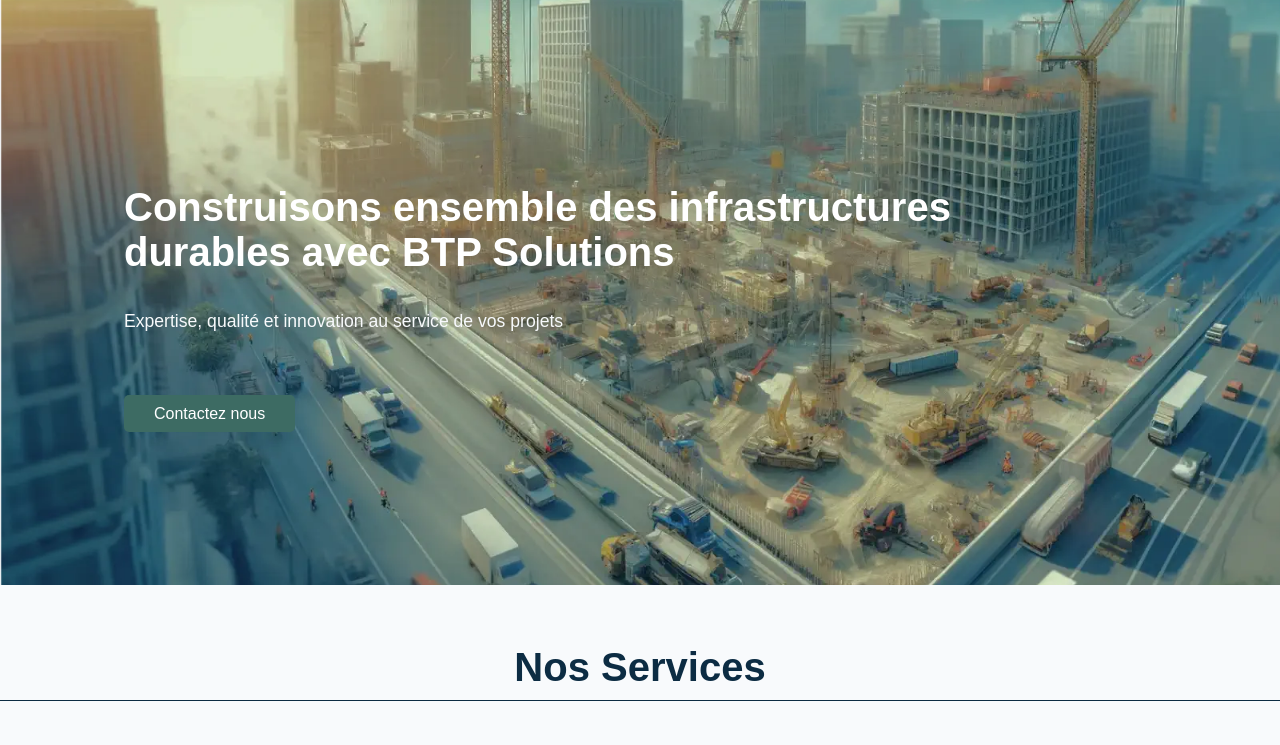
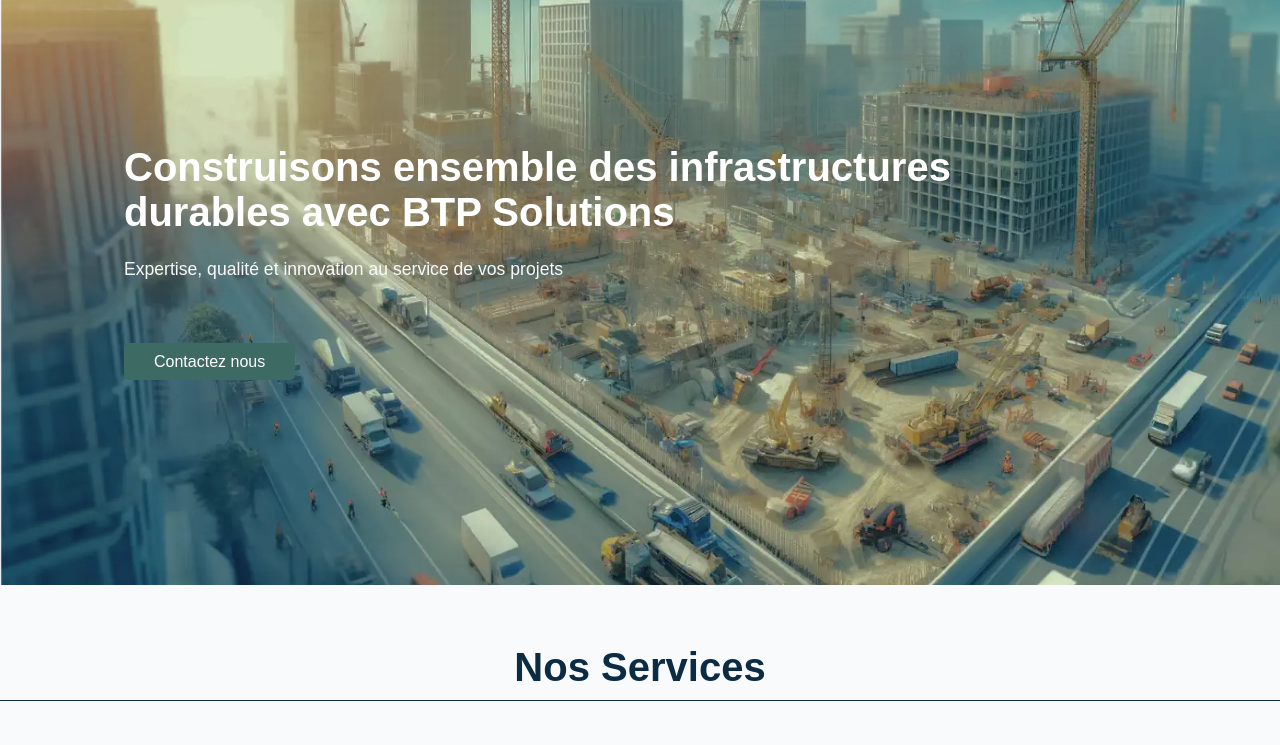
Before and after one commit to MohamedSoumare/Site-BTP-Solutions, a plain HTML site: page index.html in a window 1280 px wide. Shown: the part 55-800 px from the top of the page. Drawn offline with Linux system fonts and the light colour scheme.

Commit message:
update file now

```diff
--- a/assets/css/styles.css
+++ b/assets/css/styles.css
@@ -68,14 +68,14 @@ header{
 /*************************************************Acceuil Header**************************************************/
 #acceuil .header-content {
     position: absolute;
-    top: 30%;
+    top: 25%;
     left: 5%;
     margin: auto;}
 
 #acceuil .header-content h1 {
     font-size: 2.5em;
     margin-bottom: 20px;
-    width: 75%;
+    width: 80%;
     color: var(--white);
     margin-left: 60px ;}
 #acceuil .header-content p{
@@ -83,7 +83,7 @@ header{
     margin-left: 60px;
     color: var(--whiteBG);
     margin-bottom: 6%;
-    margin-top: 3%;  }
+    margin-top: 2%;  }
 #acceuil .header-content .btn-primary {
     background-color: var(--Viridian);
     color: var(--white);
@@ -458,7 +458,7 @@ hr{
     }
     .nav-links{
         position: absolute;
-        top: 39px;
+        top: 36px;
         background-color: var(--Viridian);
         backdrop-filter: blur(10px);
         width: 100%;
```
